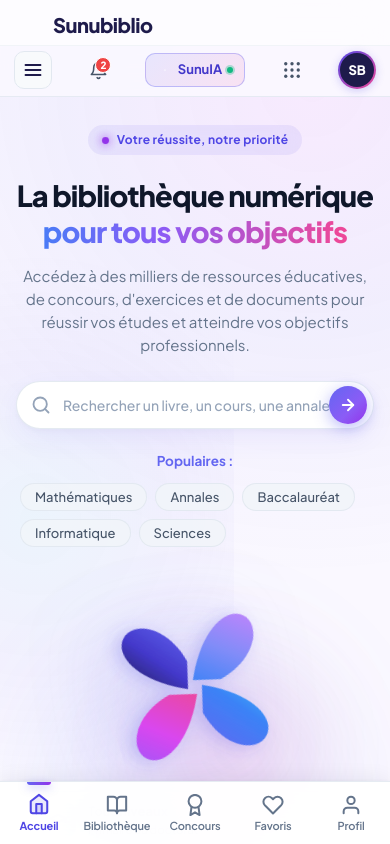
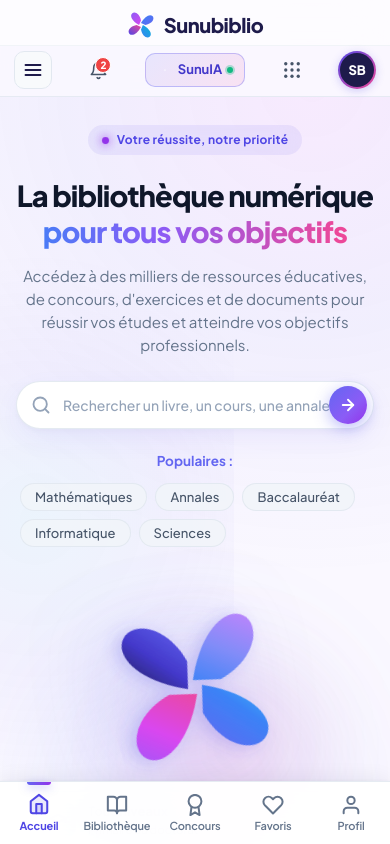
Before and after one commit to sunubiblio-netizen/Sunubiblio, a Next.js app: page / in a window 390 px wide. Shown: the top 844 px of the page. Built offline with nearby package versions, Linux system fonts and the light colour scheme.

Commit message:
fix(header-mobile): restore official Sunubiblio flower logo in identity section via /logo.svg

```diff
--- a/src/components/layout/Navbar.tsx
+++ b/src/components/layout/Navbar.tsx
@@ -16,41 +16,22 @@
   hideOnMobile?: boolean;
 }
 
-// Logo SVG officiel Sunubiblio réutilisable
-const SunubiblioLogo: React.FC<{ size?: number }> = ({ size = 32 }) => (
-  <svg
+// Logo officiel Sunubiblio réutilisable (chargé depuis /logo.svg pour garantir le rendu parfait sans conflit de gradients)
+const SunubiblioLogo: React.FC<{ size?: number; className?: string }> = ({ size = 32, className = '' }) => (
+  <img
+    src="/logo.svg"
+    alt="Sunubiblio"
     width={size}
     height={size}
-    viewBox="6 6 88 88"
-    fill="none"
-    xmlns="http://www.w3.org/2000/svg"
-    style={{ display: 'block' }}
-  >
-    <defs>
-      <linearGradient id="navPet1" x1="0%" y1="0%" x2="100%" y2="100%">
-        <stop offset="0%" stopColor="#3B82F6" />
-        <stop offset="100%" stopColor="#6366F1" />
-      </linearGradient>
-      <linearGradient id="navPet2" x1="100%" y1="0%" x2="0%" y2="100%">
-        <stop offset="0%" stopColor="#06B6D4" />
-        <stop offset="100%" stopColor="#3B82F6" />
-      </linearGradient>
-      <linearGradient id="navPet3" x1="0%" y1="100%" x2="100%" y2="0%">
-        <stop offset="0%" stopColor="#4F46E5" />
-        <stop offset="100%" stopColor="#EC4899" />
-      </linearGradient>
-      <linearGradient id="navPet4" x1="100%" y1="100%" x2="0%" y2="0%">
-        <stop offset="0%" stopColor="#D946EF" />
-        <stop offset="100%" stopColor="#8B5CF6" />
-      </linearGradient>
-    </defs>
-    <g transform="translate(50,50)">
-      <path d="M 0,-6 C 12,-28 28,-36 36,-28 C 44,-20 36,-4 14,0 Z" fill="url(#navPet1)" />
-      <path d="M 6,0 C 28,12 36,28 28,36 C 20,44 4,36 0,14 Z" fill="url(#navPet2)" />
-      <path d="M 0,6 C -12,28 -28,36 -36,28 C -44,20 -36,4 -14,0 Z" fill="url(#navPet3)" />
-      <path d="M -6,0 C -28,-12 -36,-28 -28,-36 C -20,-44 -4,-36 0,-14 Z" fill="url(#navPet4)" />
-    </g>
-  </svg>
+    className={className}
+    style={{
+      display: 'block',
+      width: `${size}px`,
+      height: `${size}px`,
+      flexShrink: 0,
+      objectFit: 'contain',
+    }}
+  />
 );
 
 export const Navbar: React.FC<NavbarProps> = ({
```
Also changed, not shown: src/app/globals.css.
